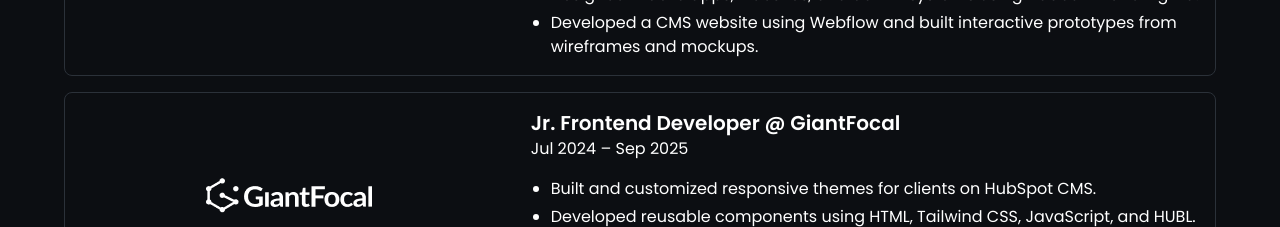
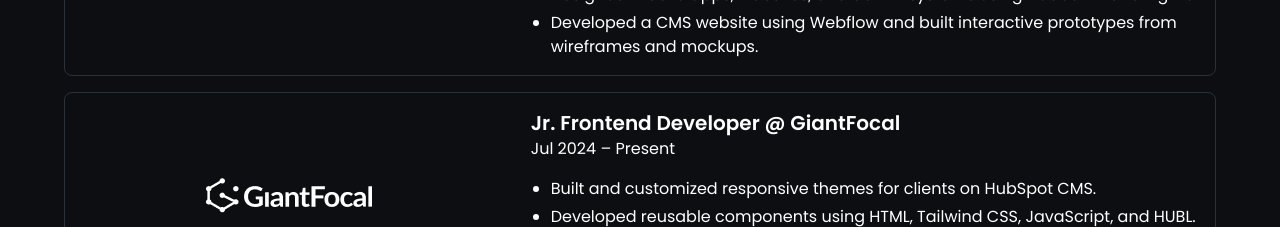
Before and after one commit to jags42/troyaguas-portolio, a React (Create React App) app: page / in a window 1280 px wide. Shown: the part 1540-1767 px from the top of the page. Built offline with nearby package versions, Linux system fonts and the light colour scheme.

Commit message:
present 2025

```diff
--- a/src/components/About.js
+++ b/src/components/About.js
@@ -136,7 +136,7 @@
                   <h3 className="font-semibold text-xl">
                     Jr. Frontend Developer @ GiantFocal
                   </h3>
-                  <p className=" mb-4">Jul 2024 – Sep 2025</p>
+                  <p className=" mb-4">Jul 2024 – Present</p>
                   <ul className="list-disc ml-5  space-y-1">
                     <li>
                       Built and customized responsive themes for clients on
```
